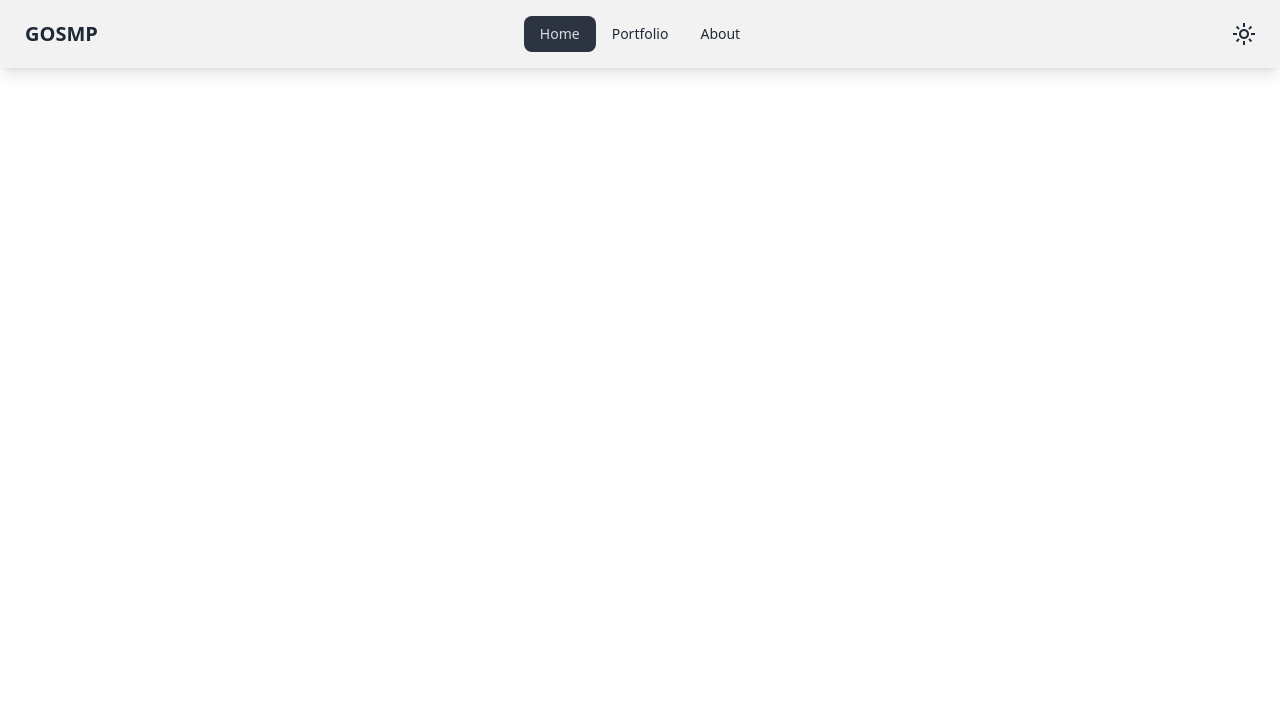
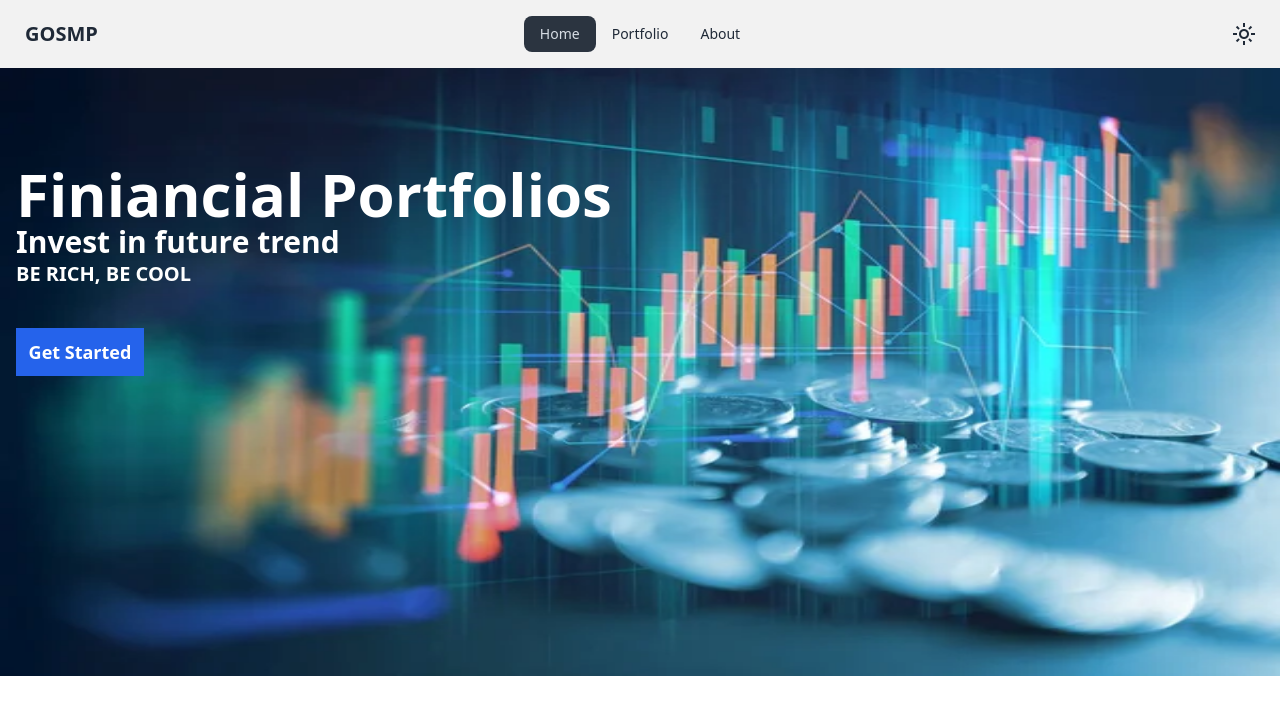
Before and after one commit to sammy429b/GOSMP-UI, a React (Vite) app: page / in a window 1280 px wide. Shown: the top 714 px of the page. Built offline with nearby package versions, Linux system fonts and the light colour scheme.

Commit message:
add hero

```diff
--- a/src/pages/Index.jsx
+++ b/src/pages/Index.jsx
@@ -1,8 +1,20 @@
 import React from 'react'
-
+import hero from '/public/hero.jpg'
 const Index = () => {
   return (
     <>
+      <div className='flex'>
+        <img src={hero} className='relative w-[100%] h-[38rem]' />
+        <div className='ml-4 absolute text-white my-24'>
+          <h1 className='font-bold text-6xl'>Finiancial Portfolios</h1>
+          <h1 className='font-bold text-3xl'>Invest in future trend</h1>
+          <h1 className='font-bold text-xl'>BE RICH, BE COOL</h1>
+          <button className='w-32 h-12 my-10 bg-blue-600 text-white font-bold text-lg'>Get Started</button>
+        </div>
+      </div>
+      <section>
+        <h1></h1>
+      </section>
 
     </>
   )
```
Also changed, not shown: src/App.jsx (+5 -5 lines), public/hero.jpg (added).
